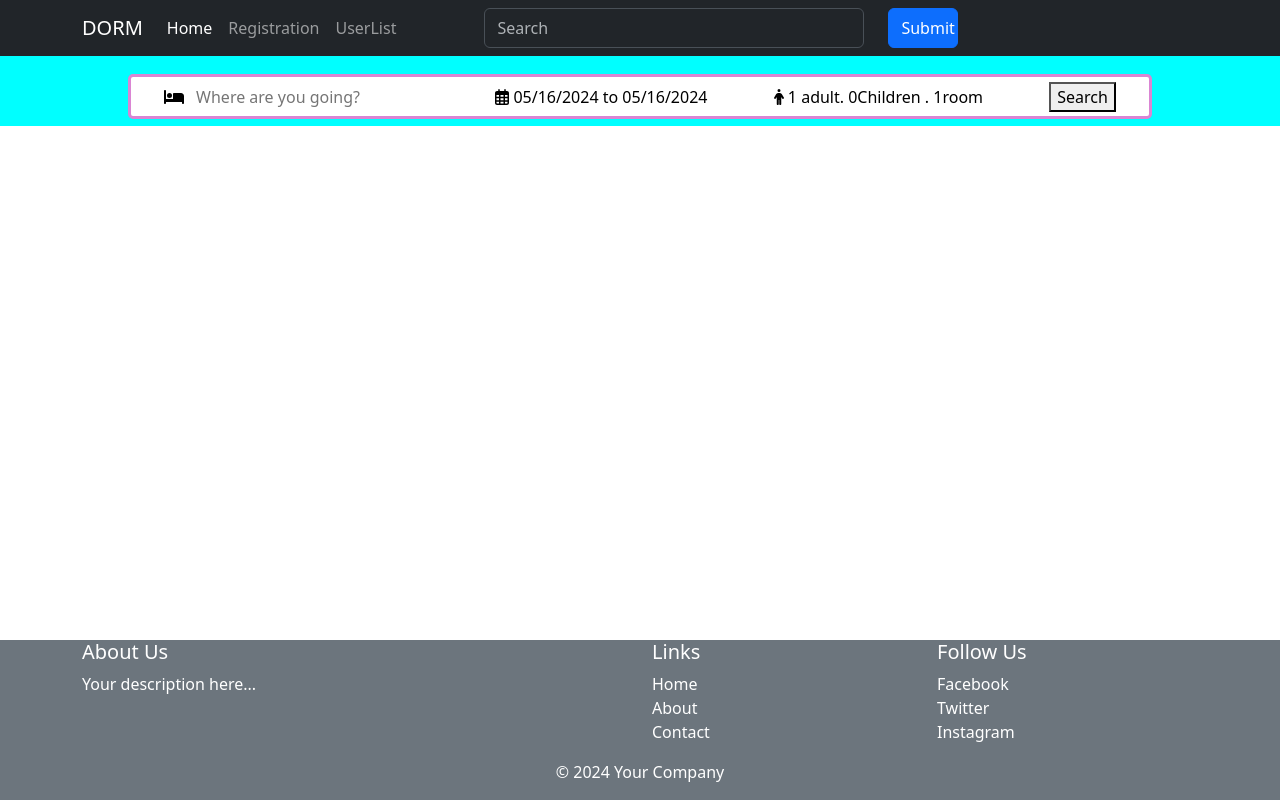
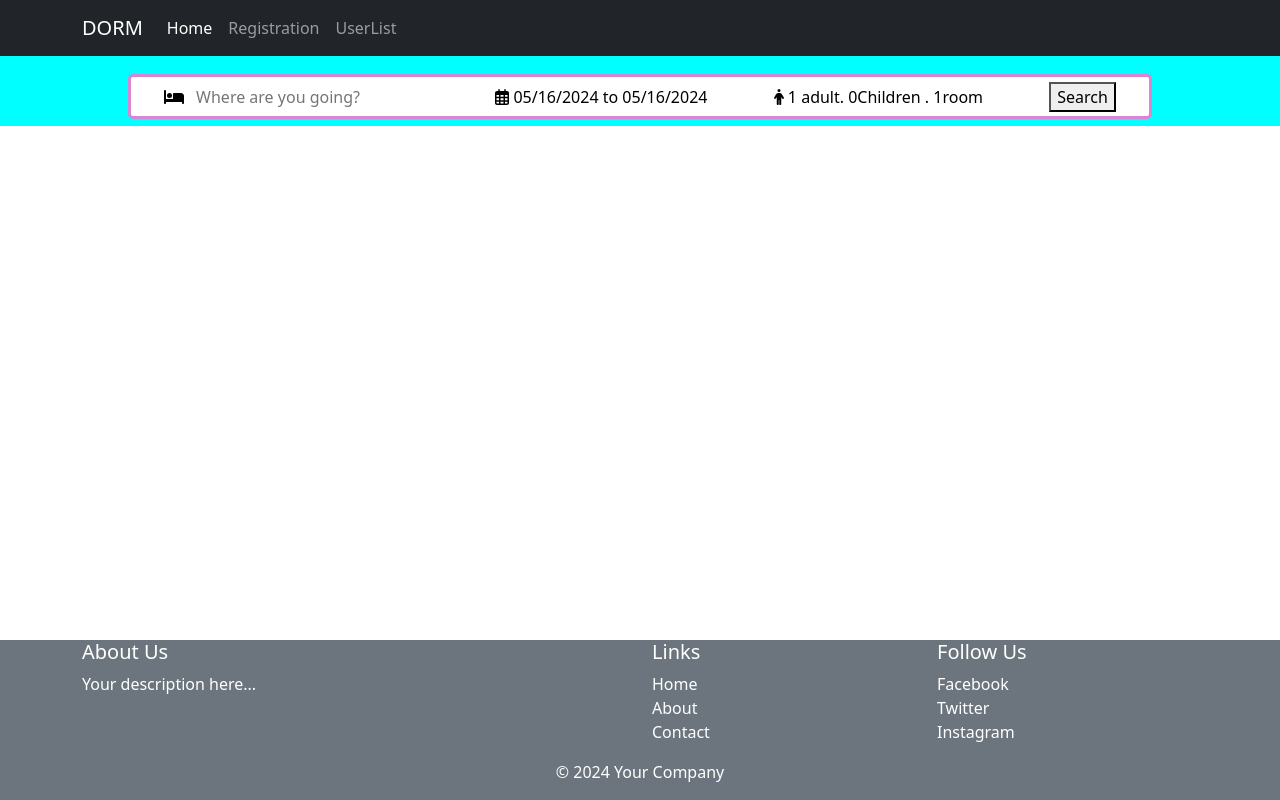
Before and after one commit to AratiSomwanshi/Mini-Project, a React (Create React App) app in the folder dorm/: page / in a window 1280 px wide. Built offline with nearby package versions, Linux system fonts and the light colour scheme.

Commit message:
Update NavigationBar.jsx

```diff
--- a/dorm/src/Components/NavigationBar.jsx
+++ b/dorm/src/Components/NavigationBar.jsx
@@ -2,7 +2,7 @@
 import { LinkContainer } from "react-router-bootstrap";
 import { BASE_ROUTE, REGISTRATION_ROUTE, USER_LIST_ROUTE } from "../constants/AppRoute";
 
-import { Button, Col, Container, Form, Row ,Nav , Navbar} from "react-bootstrap";
+import {  Container,Nav , Navbar} from "react-bootstrap";
 export function NavigationBar() {
     return (
         <Navbar expand="lg" bg="dark" data-bs-theme="dark">
@@ -25,22 +25,7 @@ export function NavigationBar() {
 
 
 
-                        <Form inline>
-              <Row>
-                <Col xs="auto">
-                  <Form.Control
-                    type="text"
-                    placeholder="Search"
-                    className=" mr-sm-2 "
 
-                    style={{ width: '380px', height: '40px' ,marginLeft: '80px' }}
-                  />
-                </Col>
-                <Col xs="auto">
-                  <Button type="submit" style={{ width: '70px', height: '40px' }} >Submit</Button>
-                </Col>
-              </Row>
-            </Form>
 
 
 
```
